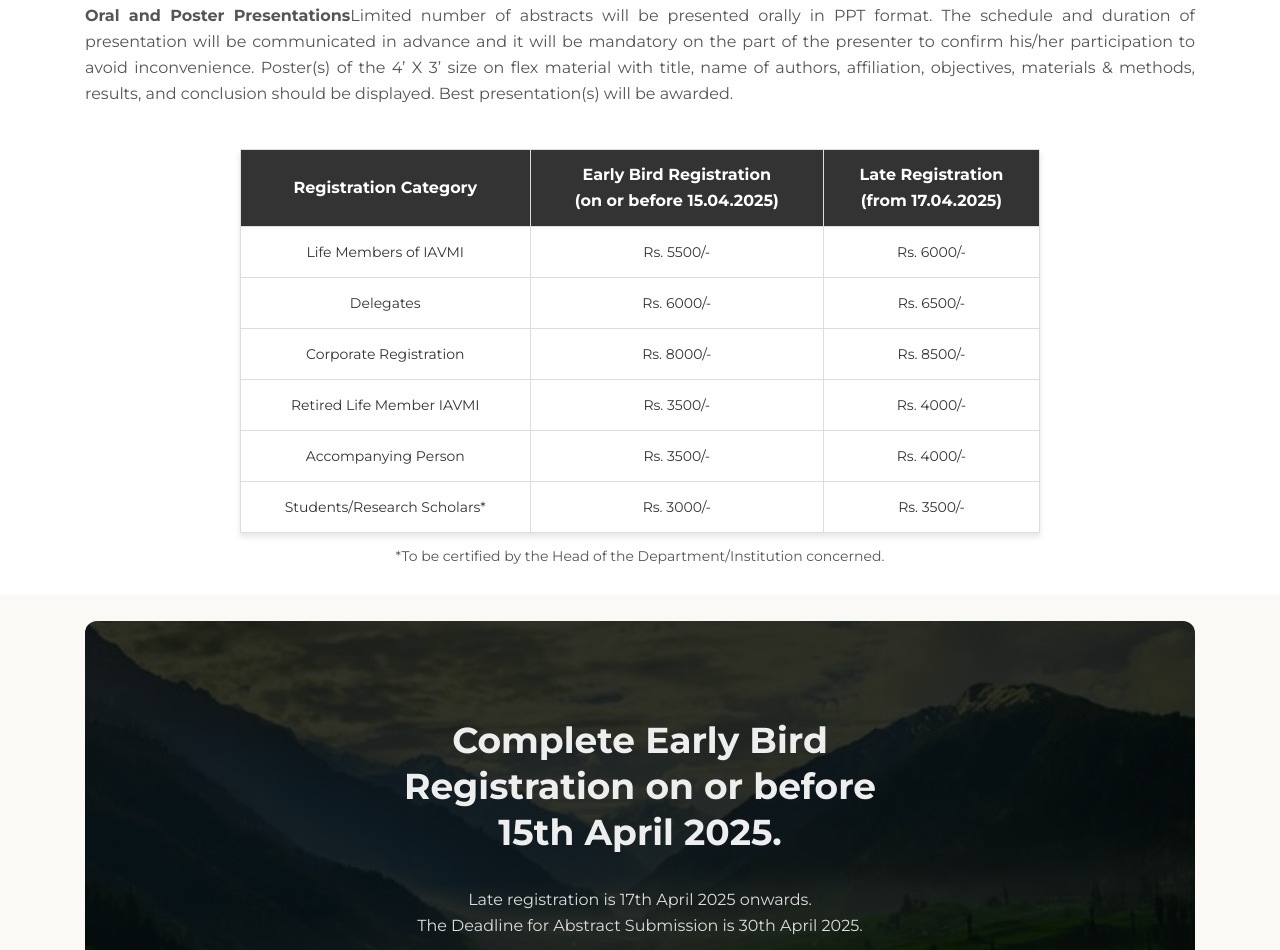
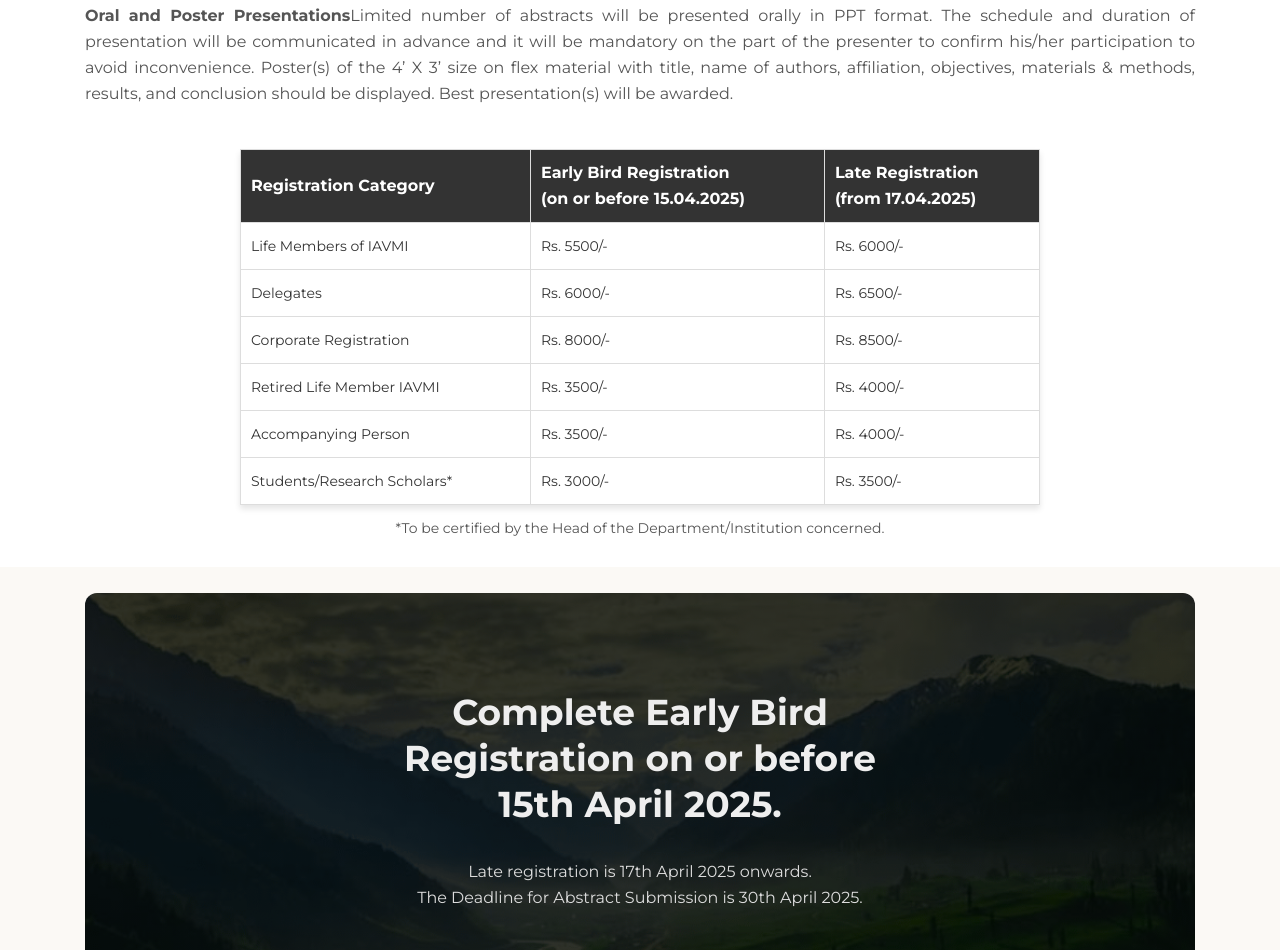
Before and after one commit to mdsaifin/iavmicon2025, a plain HTML site: page index.html in a window 1280 px wide. Shown: the part 5822-6772 px from the top of the page. Drawn offline with Linux system fonts and the light colour scheme.

Commit message:
Update styles.css

```diff
--- a/css/styles.css
+++ b/css/styles.css
@@ -2252,3 +2252,21 @@ a:hover.back-to-top {
 	/* end of extra pages */
 }
 /* end of min-width width 1200px */
+
+
+.table-responsive {
+    overflow-x: auto;
+    -webkit-overflow-scrolling: touch;
+    margin: 20px 0; /* Optional: adds space around the table */
+}
+
+.registration-table {
+    width: 100%;
+    border-collapse: collapse;
+}
+
+.registration-table th, .registration-table td {
+    padding: 10px;
+    text-align: left;
+    border: 1px solid #ddd;
+}
```
